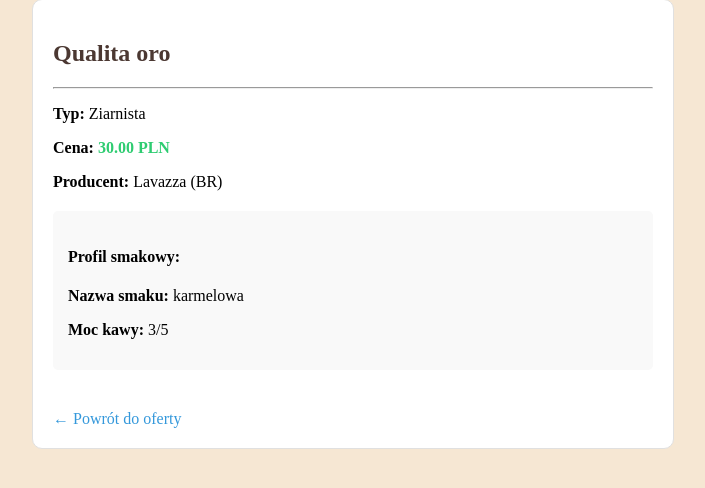
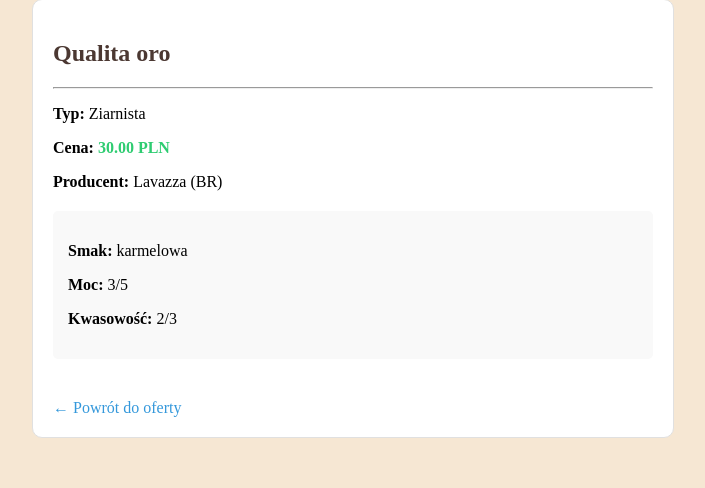
Before and after one commit to rtrochanowska1/projekt, a Django app: page /sklep/kawy/1/ in a window 1280 px wide. Shown: the part 109-597 px from the top of the page, without its empty margins (287-992 px from the left). Run offline with Django 5.2, Linux system fonts and the light colour scheme; data comes from the database, SQL or seed files in the repository.

Commit message:
changed coffee/detail.html

```diff
--- a/sklep_internetowy/sklep/templates/sklep/coffee/detail.html
+++ b/sklep_internetowy/sklep/templates/sklep/coffee/detail.html
@@ -9,9 +9,9 @@
     <p><strong>Producent:</strong> {{ coffee.producent.name }} ({{ coffee.producent.country }})</p>
 
     <div style="background-color: #f9f9f9; padding: 15px; border-radius: 5px; margin: 20px 0;">
-        <h4>Profil smakowy:</h4>
-        <p><strong>Nazwa smaku:</strong> {{ coffee.taste.name }}</p>
-        <p><strong>Moc kawy:</strong> {{ coffee.taste.coffee_strength }}/5</p>
+        <p><strong>Smak:</strong> {{ coffee.taste.name }}</p>
+        <p><strong>Moc:</strong> {{ coffee.taste.coffee_strength }}/5</p>
+        <p><strong>Kwasowość:</strong> {{ coffee.taste.coffee_acidity }}/3</p>
     </div>
 
     <a href="{% url 'sklep-home' %}" style="display: inline-block; margin-top: 20px; color: #3498db; text-decoration: none;">&larr; Powrót do oferty</a>
```
